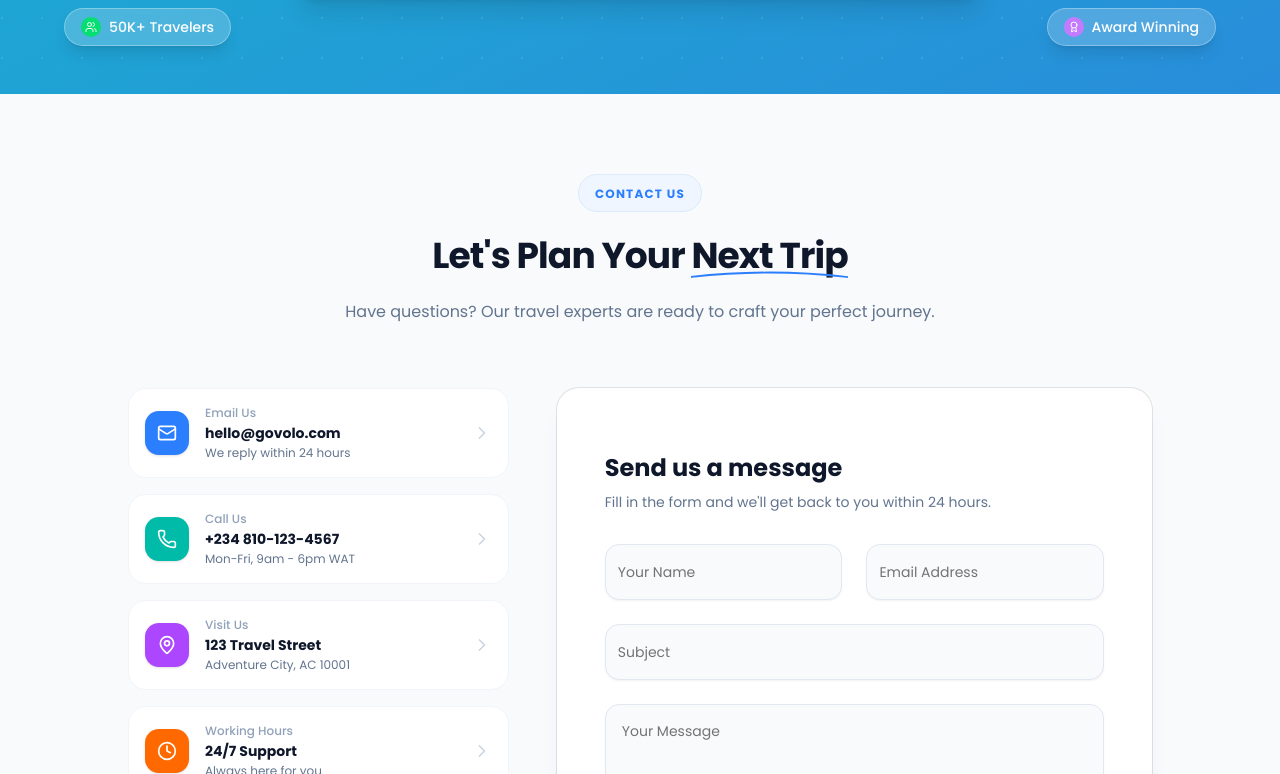
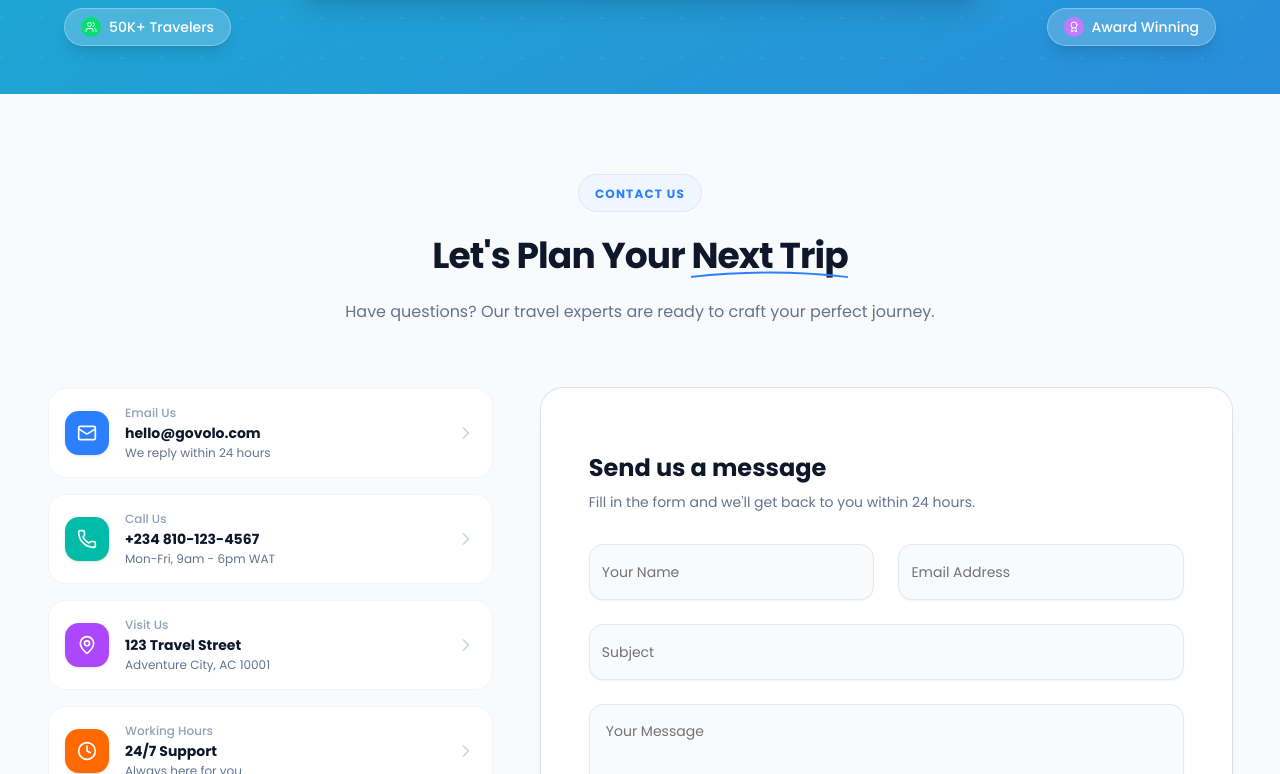
Before and after one commit to orikuOlarotimi/GoVolo, a Next.js app in the folder govolo/: page / in a window 1280 px wide. Shown: the part 6846-7620 px from the top of the page. Built offline with nearby package versions, Linux system fonts and the light colour scheme.

Commit message:
fixed minor design issues

```diff
--- a/govolo/components/homepages/CTA.tsx
+++ b/govolo/components/homepages/CTA.tsx
@@ -5,7 +5,7 @@ import { Button } from "@/components/ui/button";
 export default function CTA() {
   return (
     <section className="bg-white">
-      <div className="max-w-full mx-auto relative overflow-hidden bg-linear-to-br from-[#15b7cd] to-[#288dda] shadow-2xl py-20 px-20 md:px-16 flex flex-col items-center justify-center text-center">
+      <div className="max-w-full mx-auto relative overflow-hidden bg-linear-to-br from-[#15b7cd] to-[#288dda] shadow-2xl py-20 px-6 md:px-16 flex flex-col items-center justify-center text-center">
         {/* Abstract Background Patterns (Optional SVG Overlays could go here) */}
         <div
           className="absolute top-0 left-0 w-full h-full opacity-10 pointer-events-none"
--- a/govolo/components/homepages/Contact.tsx
+++ b/govolo/components/homepages/Contact.tsx
@@ -38,7 +38,7 @@ export default function Contact() {
   ];
 
   return (
-    <section className="py-20 px-20 bg-slate-50 relative">
+    <section className="py-20  bg-slate-50 relative ">
       <div className="max-w-7xl mx-auto px-6 md:px-12">
         {/* Section Header */}
         <div className="text-center max-w-2xl mx-auto mb-16">
```
